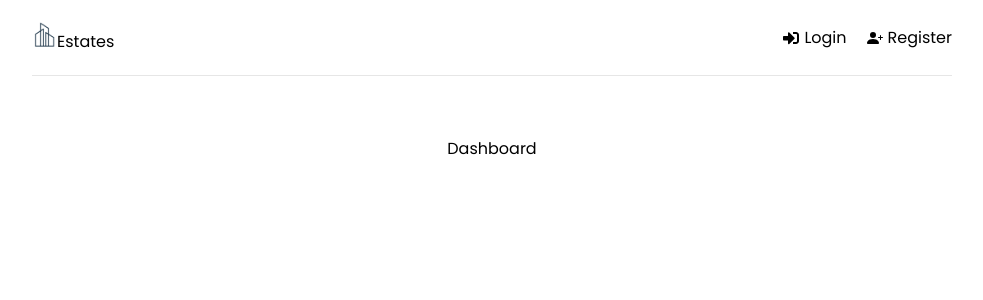
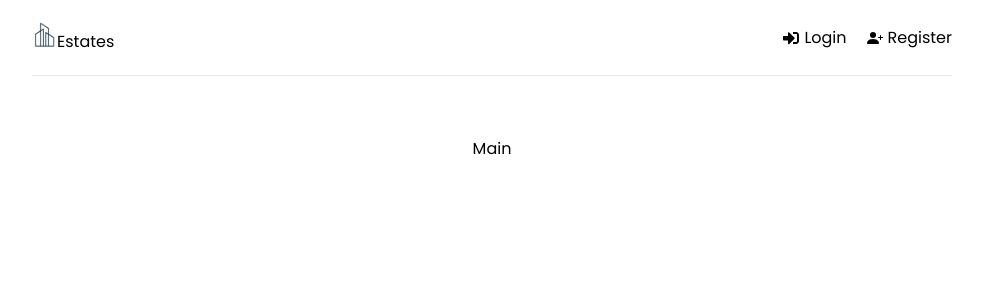
Before and after one commit to jacob-kn/Estates, a React (Create React App) app in the folder frontend/: page / in a window 1280 px wide. Shown: the top 300 px of the page, without its empty margins (148-1131 px from the left). Built offline with nearby package versions, Linux system fonts and the light colour scheme.

Commit message:
Renamed dashboard to main

```diff
--- a/frontend/src/App.js
+++ b/frontend/src/App.js
@@ -9,7 +9,7 @@ import 'react-toastify/dist/ReactToastify.css'
 import Header from './components/Header'
 
 //page imports
-import Dashboard from './pages/Dashboard'
+import Main from './pages/Main'
 import Login from './pages/Login'
 import MyAccount from './pages/MyAccount'
 import RegisterBuyer from './pages/RegisterBuyer'
@@ -25,7 +25,7 @@ function App () {
         <div className='container'>
           <Header />
           <Routes>
-            <Route path='/' element={<Dashboard />} />
+            <Route path='/' element={<Main />} />
             <Route path='/login' element={<Login />} />
             <Route path='/my-account' element={<MyAccount />} />
             <Route path='/register/buyer' element={<RegisterBuyer />} />
--- a/frontend/src/pages/Dashboard.jsx
+++ /dev/null
@@ -1,9 +0,0 @@
-import React from 'react'
-
-function Dashboard() {
-  return (
-    <div>Dashboard</div>
-  )
-}
-
-export default Dashboard
--- /dev/null
+++ b/frontend/src/pages/Main.jsx
@@ -0,0 +1,12 @@
+import React from 'react'
+import { useNavigate } from 'react-router-dom'
+import { useSelector, useDispatch} from 'react-redux'
+
+function Main() {
+
+  return (
+    <div>Main</div>
+  )
+}
+
+export default Main
```
